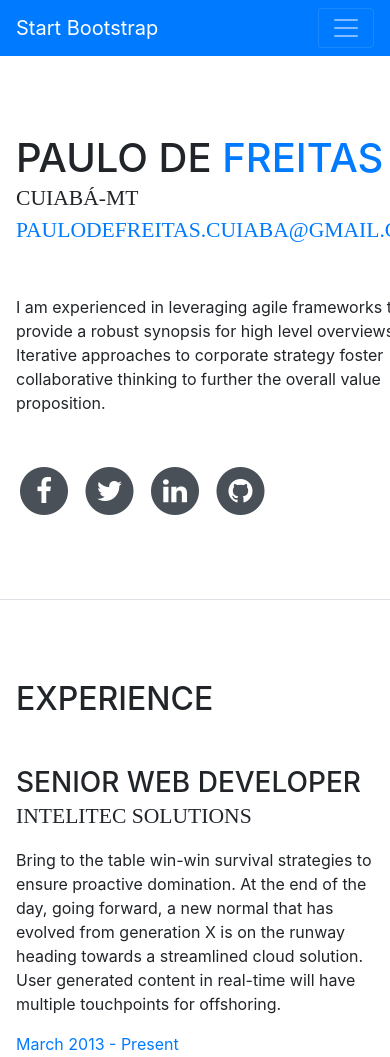
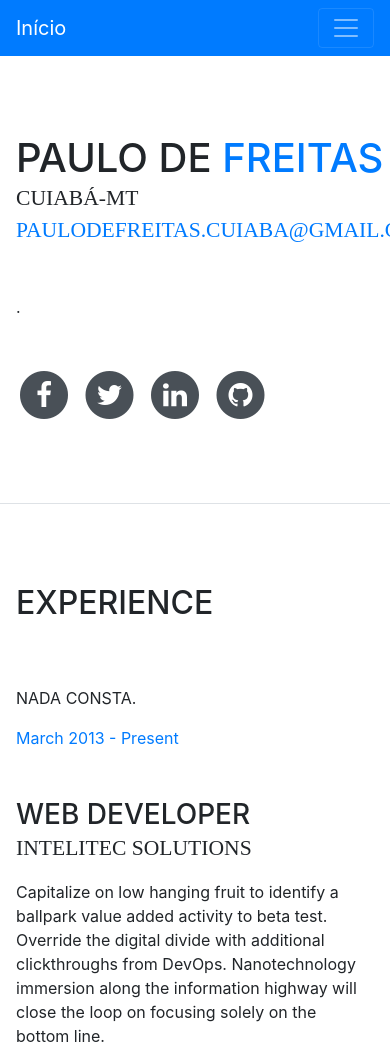
Before and after one commit to paulodefreitascuiaba/inicio, a website with bundled scripts: page index.html in a window 390 px wide. Shown: the top 1057 px of the page. Built offline with nearby package versions, Linux system fonts and the light colour scheme; a web font is replaced by a local one.

Commit message:
Update index.html

```diff
--- a/index.html
+++ b/index.html
@@ -29,7 +29,7 @@
 
     <nav class="navbar navbar-expand-lg navbar-dark bg-primary fixed-top" id="sideNav">
       <a class="navbar-brand js-scroll-trigger" href="#page-top">
-        <span class="d-block d-lg-none">Start Bootstrap</span>
+        <span class="d-block d-lg-none">Início</span>
         <span class="d-none d-lg-block">
           <img class="img-fluid img-profile rounded-circle mx-auto mb-2" src="img/perfil.jpg" alt="">
         </span>
@@ -69,9 +69,9 @@
             <span class="text-primary">FREITAS</span>
           </h1>
           <div class="subheading mb-5">CUIABÁ-MT
-            <a href="mailto:name@email.com">paulodefreitas.cuiaba@gmail.com</a>
+            <a href="mailto:paulodefreitas.cuiaba@gmail.com">paulodefreitas.cuiaba@gmail.com</a>
           </div>
-          <p class="mb-5">I am experienced in leveraging agile frameworks to provide a robust synopsis for high level overviews. Iterative approaches to corporate strategy foster collaborative thinking to further the overall value proposition.</p>
+          <p class="mb-5">.</p>
           <ul class="list-inline list-social-icons mb-0">
             <li class="list-inline-item">
               <a href="#">
@@ -115,9 +115,9 @@
 
           <div class="resume-item d-flex flex-column flex-md-row mb-5">
             <div class="resume-content mr-auto">
-              <h3 class="mb-0">Senior Web Developer</h3>
-              <div class="subheading mb-3">Intelitec Solutions</div>
-              <p>Bring to the table win-win survival strategies to ensure proactive domination. At the end of the day, going forward, a new normal that has evolved from generation X is on the runway heading towards a streamlined cloud solution. User generated content in real-time will have multiple touchpoints for offshoring.</p>
+              <h3 class="mb-0"> </h3>
+              <div class="subheading mb-3"></div>
+              <p>NADA CONSTA.</p>
             </div>
             <div class="resume-date text-md-right">
               <span class="text-primary">March 2013 - Present</span>
```
